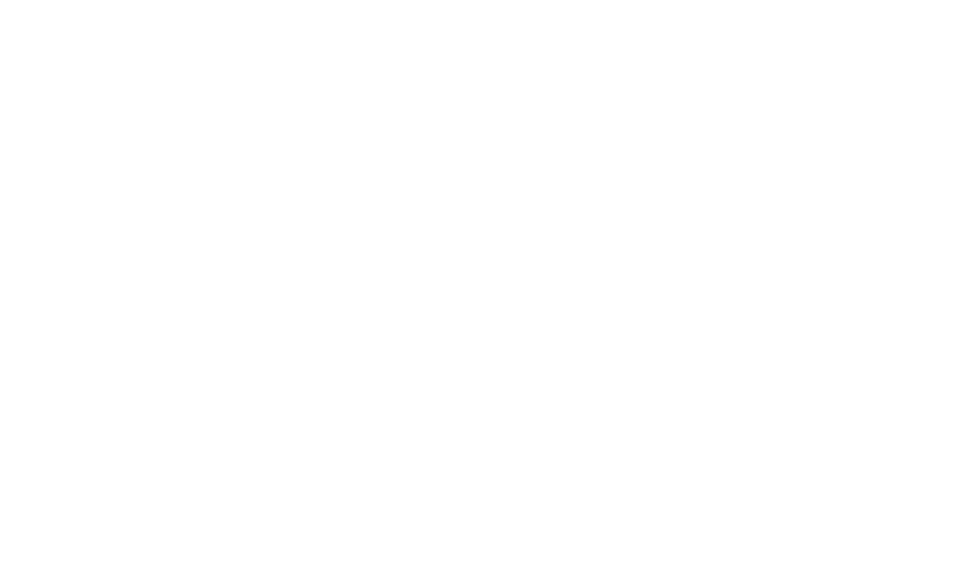
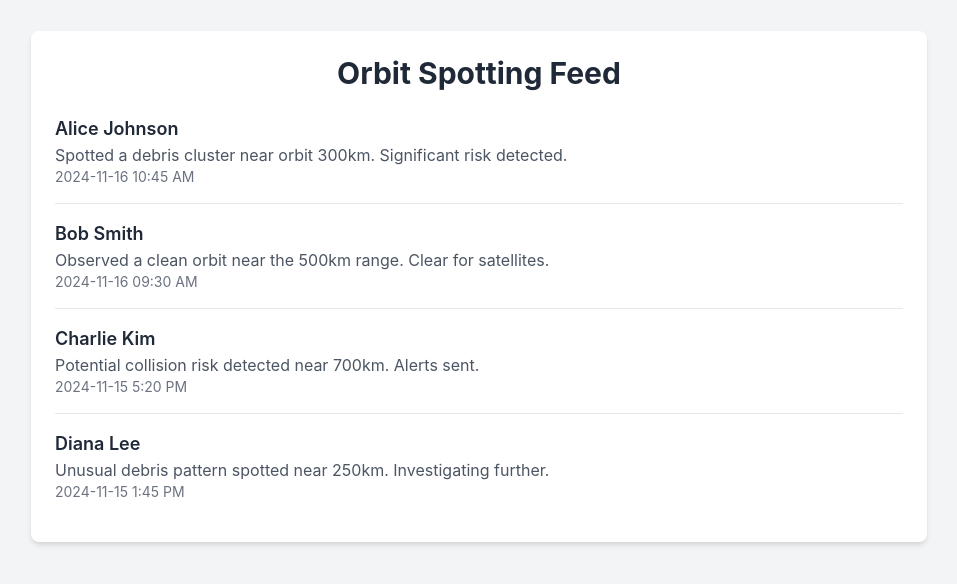
Before and after one commit to Jynxae/JSCHack, a React (Vite) app in the folder debris-tracker/: page /home-feed in a window 1280 px wide. Before the commit this address had no page. Shown: the part 114-698 px from the top of the page, without its empty margins (161-1118 px from the left). Built offline with nearby package versions, Linux system fonts and the light colour scheme.

Commit message:
Added HomeFeed Page, adjusted width of screen in About page

```diff
--- a/debris-tracker/src/App.jsx
+++ b/debris-tracker/src/App.jsx
@@ -2,6 +2,7 @@
 import Risk from "./pages/NASA/risk";
 import InputForm from "./pages/InputForm";
 import About from "./pages/About";
+import HomeFeed from "./pages/HomeFeed";
 
 function App() {
   return (
@@ -10,6 +11,7 @@
         <Route path="/" element={<About />} />
         <Route path="/risk" element={<Risk />} />
         <Route path="/input-form" element={<InputForm />} />
+        <Route path="/home-feed" element={<HomeFeed />} />
       </Routes>
     </Router>
   );
--- a/debris-tracker/src/pages/About.jsx
+++ b/debris-tracker/src/pages/About.jsx
@@ -2,7 +2,7 @@
 
 function About() {
   return (
-    <div className="min-h-screen bg-gray-100 flex items-center justify-center p-6">
+    <div className="min-h-screen w-screen bg-gray-100 flex items-center justify-center p-6">
       <div className="max-w-4xl bg-white shadow-lg rounded-lg p-8">
         <h1 className="text-3xl font-bold text-gray-800 mb-4 text-center">
           About the Debris Tracker
--- /dev/null
+++ b/debris-tracker/src/pages/HomeFeed.jsx
@@ -0,0 +1,60 @@
+import React from "react";
+
+// Dummy data for feed posts
+const feedData = [
+  {
+    id: 1,
+    name: "Alice Johnson",
+    content:
+      "Spotted a debris cluster near orbit 300km. Significant risk detected.",
+    timestamp: "2024-11-16 10:45 AM",
+  },
+  {
+    id: 2,
+    name: "Bob Smith",
+    content:
+      "Observed a clean orbit near the 500km range. Clear for satellites.",
+    timestamp: "2024-11-16 09:30 AM",
+  },
+  {
+    id: 3,
+    name: "Charlie Kim",
+    content: "Potential collision risk detected near 700km. Alerts sent.",
+    timestamp: "2024-11-15 5:20 PM",
+  },
+  {
+    id: 4,
+    name: "Diana Lee",
+    content:
+      "Unusual debris pattern spotted near 250km. Investigating further.",
+    timestamp: "2024-11-15 1:45 PM",
+  },
+];
+
+function HomeFeed() {
+  return (
+    <div className="min-h-screen w-screen bg-gray-100 flex items-center justify-center p-6">
+      <div className="max-w-4xl w-full bg-white shadow-md rounded-lg justify-center p-6">
+        <h1 className="text-3xl font-bold text-gray-800 mb-6 text-center">
+          Orbit Spotting Feed
+        </h1>
+        <div className="space-y-4">
+          {feedData.map((post) => (
+            <div
+              key={post.id}
+              className="border-b border-gray-200 pb-4 last:border-none"
+            >
+              <h2 className="text-lg font-semibold text-gray-800">
+                {post.name}
+              </h2>
+              <p className="text-gray-600">{post.content}</p>
+              <p className="text-sm text-gray-500">{post.timestamp}</p>
+            </div>
+          ))}
+        </div>
+      </div>
+    </div>
+  );
+}
+
+export default HomeFeed;
```
